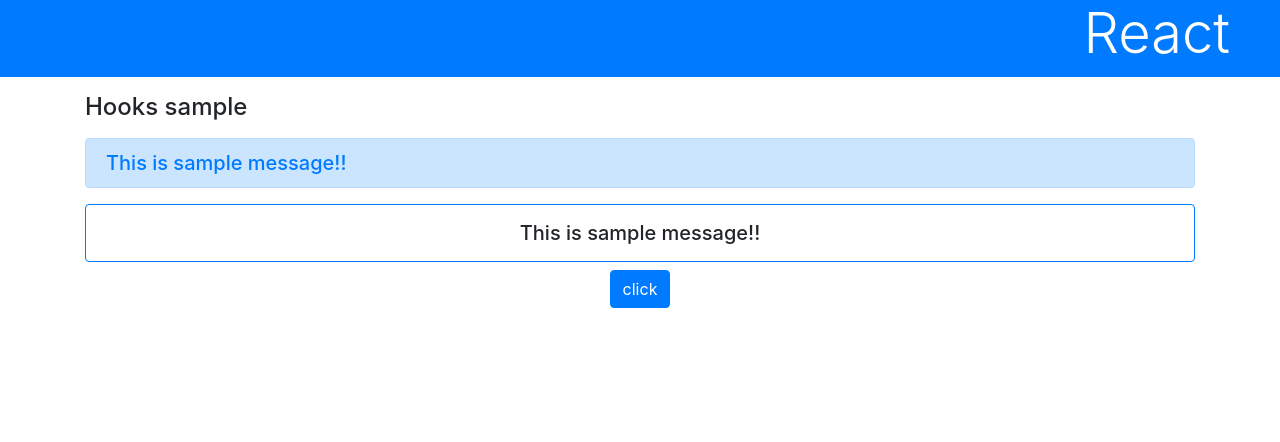
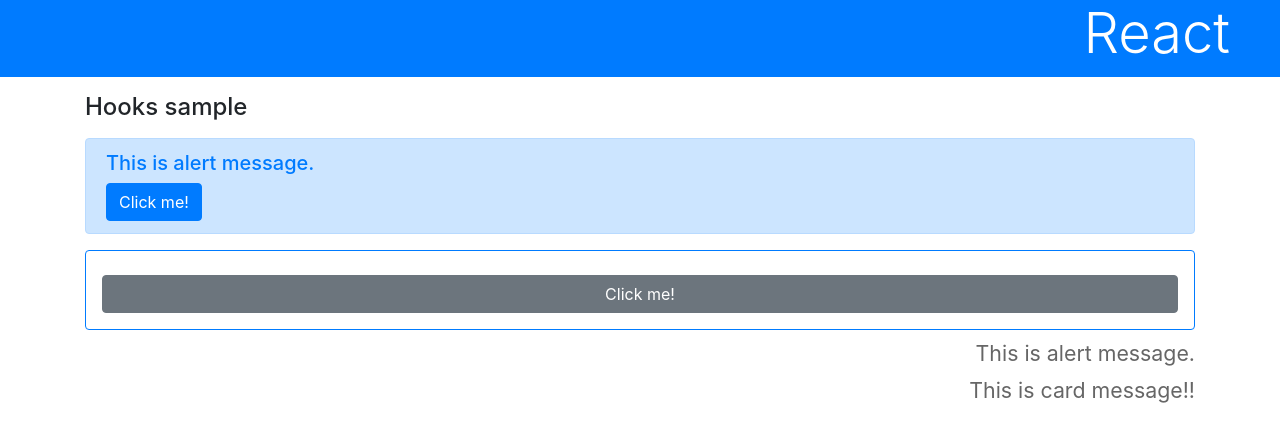
Before and after one commit to kobe2403/reactjs-nextjs-nyumon, a React (Create React App) app in the folder reactapp/: page / in a window 1280 px wide. Shown: the top 442 px of the page. Built offline with nearby package versions, Linux system fonts and the light colour scheme.

Commit message:
双方向やり取りの例

```diff
--- a/reactapp/src/App.tsx
+++ b/reactapp/src/App.tsx
@@ -3,34 +3,50 @@
 import "./App.css"
 
 function AlertMessage(props:any) {
+    const data = ["Hello!", "Welcome...", "Good-bye?"];
+
+    //変更用関数
+    const actionAlert = () => {
+        const re = data[Math.floor(Math.random() * data.length)];
+        props.setAlert("Message:" + re + '".');
+    }
+
+    //戻り値
     return <div className="alert alert-primary h5 text-primary">
-        {props.message}
+        <h5>{props.alert}</h5>
+        <button onClick={actionAlert} className="btn btn-primary" >Click me!</button>
     </div>
 }
 
 function CardMessage(props:any) {
+    const [count, setCount] = useState(0);
+
+    const actionCard = () => {
+        setCount(count + 1);
+        props.setCard("card counter:" + count + "count.");
+    };
+
     return <div className="card p-3 h5 border-primary text-center">
-        {props.message}
+        <h5>{props.count}</h5>
+        <button onClick={actionCard} className="btn btn-secondary" >Click me!</button>
     </div>
 }
 
 function App() {
-    const [msg,setMsg] = useState("This is sample message!!");
-
-    const doAction = () => {
-        let res = window.prompt("type your name:");
-        setMsg("Hello" + res + "!!");
-    }
+    /**ステートの利用。初期設定 */
+    const [alert, setAlert] = useState("This is alert message.");
+    const [card, setCard] = useState("This is card message!!");
 
     return (
         <div>
             <h1 className="bg-primary text-white display-4">React</h1>
             <div className="container">
                 <h4 className="my-3">Hooks sample</h4>
-                <AlertMessage message={msg} />
-                <CardMessage message={msg} />
-                <div className="text-center">
-                    <button onClick={doAction} className="btn btn-primary">click</button>
+                <AlertMessage alert={alert} setAlert={setAlert} />
+                <CardMessage card={card} setCard={setCard} />
+                <div className="text-right">
+                    <p>{alert}</p>
+                    <p>{card}</p>
                 </div>
             </div>
         </div>
```
